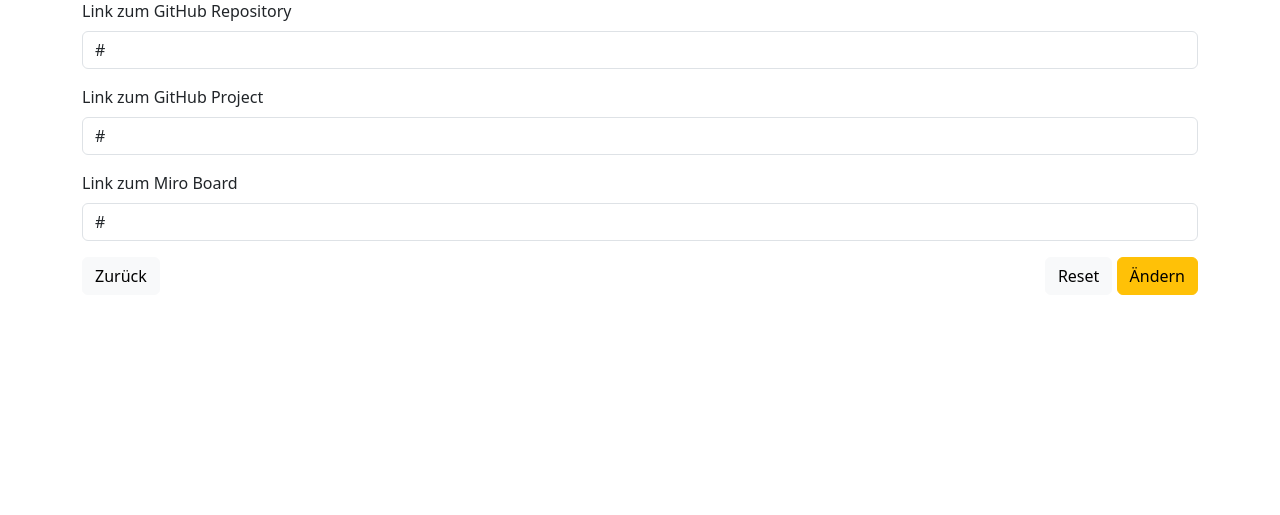
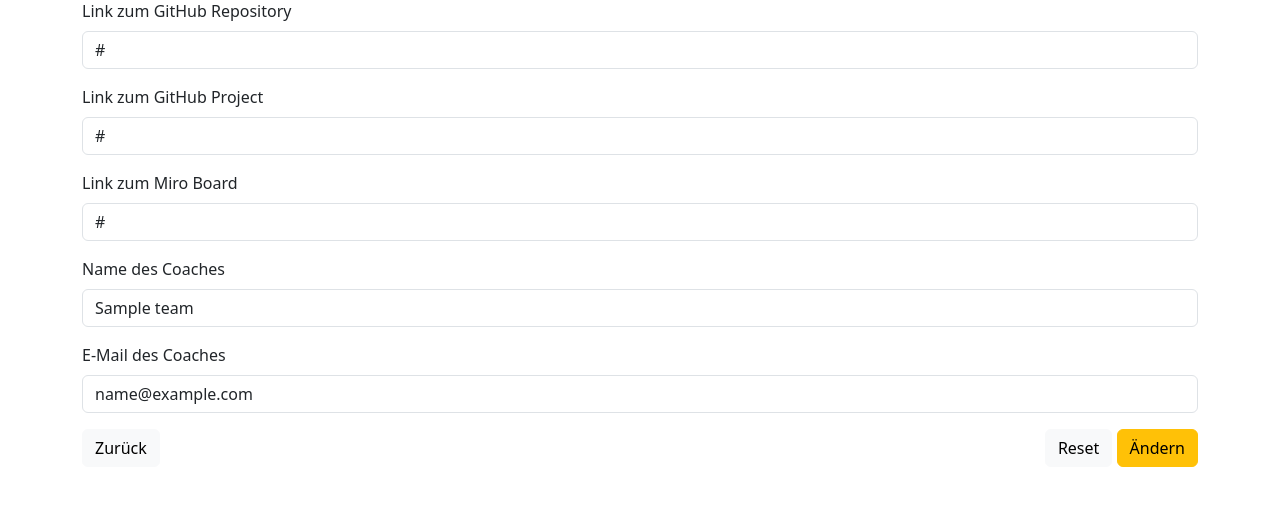
Before and after one commit to tigion/htwd-project-se-team-management, a Django app: page /teams/1 in a window 1280 px wide. Shown: the part 288-803 px from the top of the page. Before the commit the page ends 583 px from the top, so only its background shows below. Run offline with Django 4.2, Linux system fonts and the light colour scheme; a user stored in the database is signed in; tables that the repository leaves empty hold one stand-in row (values such as "Sample post"); some libraries are stand-ins or nearby versions.

Commit message:
feat: add coach info for teams

```diff
--- a/src/backend/team/forms.py
+++ b/src/backend/team/forms.py
@@ -6,4 +6,4 @@ from .models import Team
 class TeamForm(ModelForm):
     class Meta:
         model = Team
-        fields = ("url_repository", "url_project", "url_miro")
+        fields = ("url_repository", "url_project", "url_miro", "coach_name", "coach_email")
--- a/src/backend/team/helper.py
+++ b/src/backend/team/helper.py
@@ -415,6 +415,10 @@ def get_teams_for_view() -> dict:
                 "project": team.url_project,
                 "miro": team.url_miro,
             },
+            "coach": {
+                "name": team.coach_name,
+                "email": team.coach_email,
+            },
             "project_instance": team.project_instance,
             "students": [],
             "student_active_count": 0,
--- a/src/backend/team/models.py
+++ b/src/backend/team/models.py
@@ -26,6 +26,8 @@ class Team(models.Model):
     url_repository = models.URLField(blank=True, null=True, verbose_name="Link zum GitHub Repository")
     url_project = models.URLField(blank=True, null=True, verbose_name="Link zum GitHub Project")
     url_miro = models.URLField(blank=True, null=True, verbose_name="Link zum Miro Board")
+    coach_name = models.CharField(max_length=255, blank=True, null=True, verbose_name="Name des Coaches")
+    coach_email = models.EmailField(blank=True, null=True, verbose_name="E-Mail des Coaches")
 
     class Meta:
         ordering = ("project_instance",)
```
Also changed, not shown: src/backend/templates/teams/info.inc.html (+8 -1 lines), src/backend/team/migrations/0014_team_coach_email_team_coach_name.py (added).
